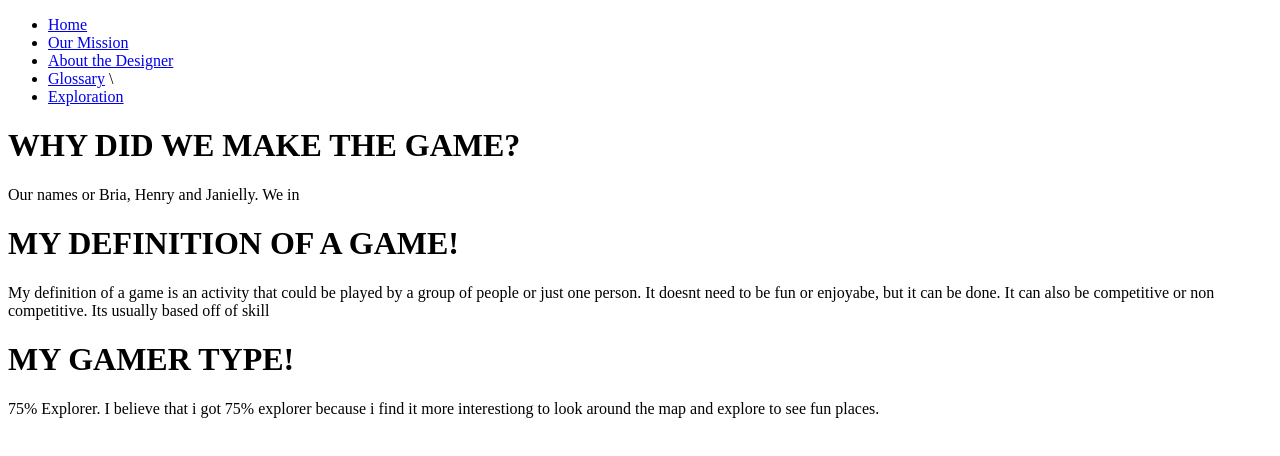
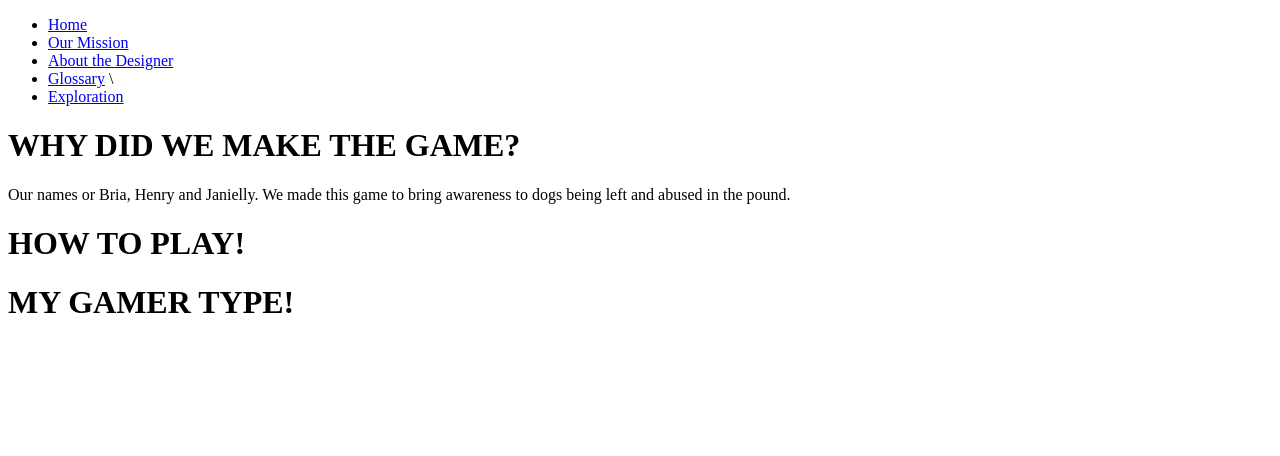
Before and after one commit to briabiney/Game, a plain HTML site: page about.html in a window 1280 px wide. Drawn offline with Linux system fonts and the light colour scheme.

Commit message:
Update about.html

```diff
--- a/about.html
+++ b/about.html
@@ -31,16 +31,15 @@
 
 
     <h1>WHY DID WE MAKE THE GAME?</h1>
-    <p> Our names or Bria, Henry and Janielly. We in
+    <p> Our names or Bria, Henry and Janielly. We made this game to bring awareness to dogs being left and abused in the pound.
 
     </p>
-    <h1> MY DEFINITION OF A GAME!</h1>
+    <h1> HOW TO PLAY!</h1>
     <p>
-      My definition of a game is an activity that could be played by a group of people or just one person. It doesnt need to be fun or enjoyabe, but it can be done.
-      It can also be competitive or non competitive. Its usually based off of skill
+
     </p>
     <h1>MY GAMER TYPE!</h1>
     <p>
-      75% Explorer. I believe that i got 75% explorer because i find it more interestiong to look around the map and explore to see fun places.
+
   </body>
 </html>
```
